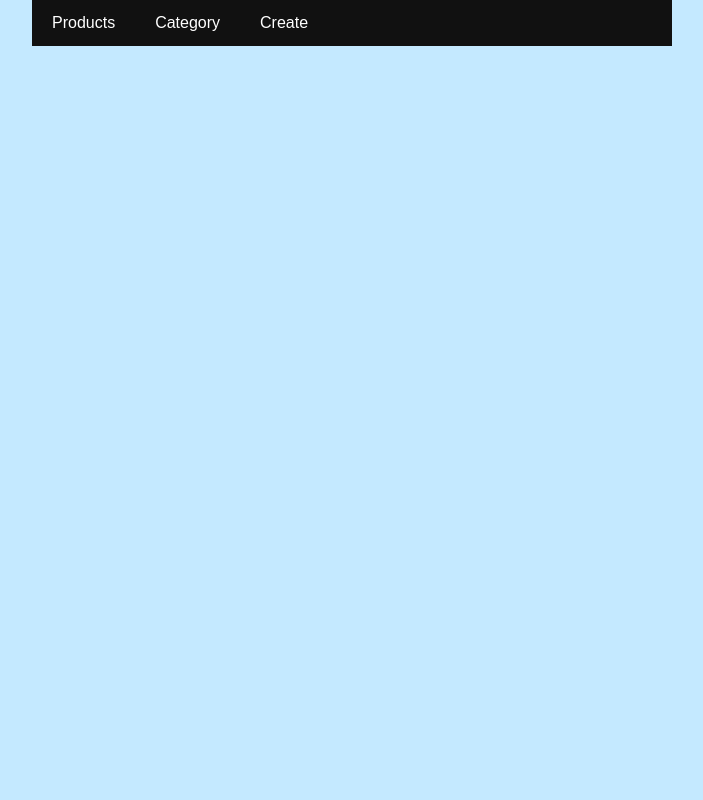
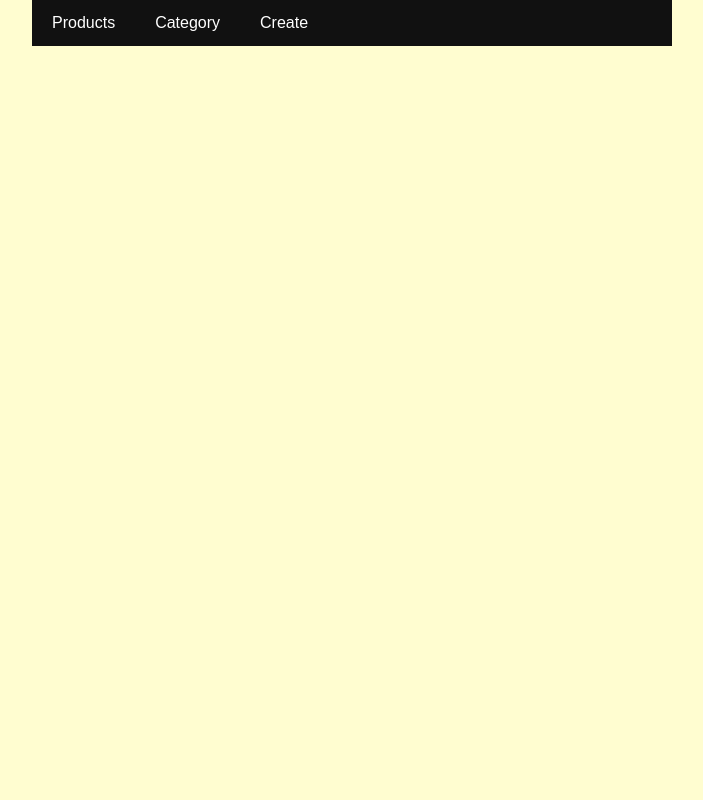
Before and after one commit to AngeloMartinBHilado/HiladoEndApi, a PHP site: page / in a window 1280 px wide. Shown: the whole page, without its empty margins (288-991 px from the left). Run offline with PHP 8.4, Linux system fonts and the light colour scheme; some web fonts are replaced.

Commit message:
Update style.css

```diff
--- a/css/style.css
+++ b/css/style.css
@@ -8,7 +8,7 @@
     margin: 0;
     width: 50%;
     margin: auto;
-    background-color: #c4e9ff;
+    background-color: #fffdd0;
   }
 
   .header {
```
